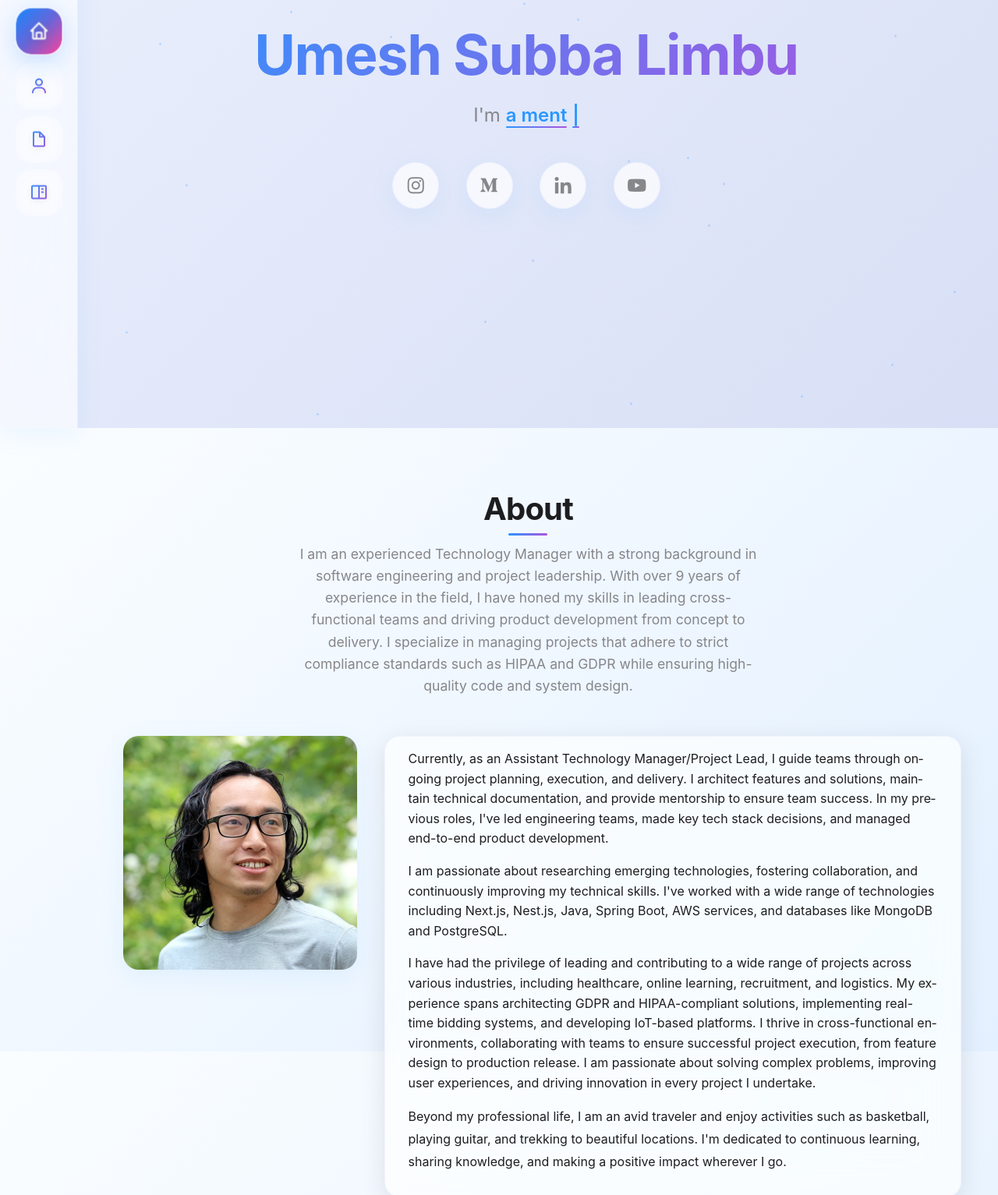
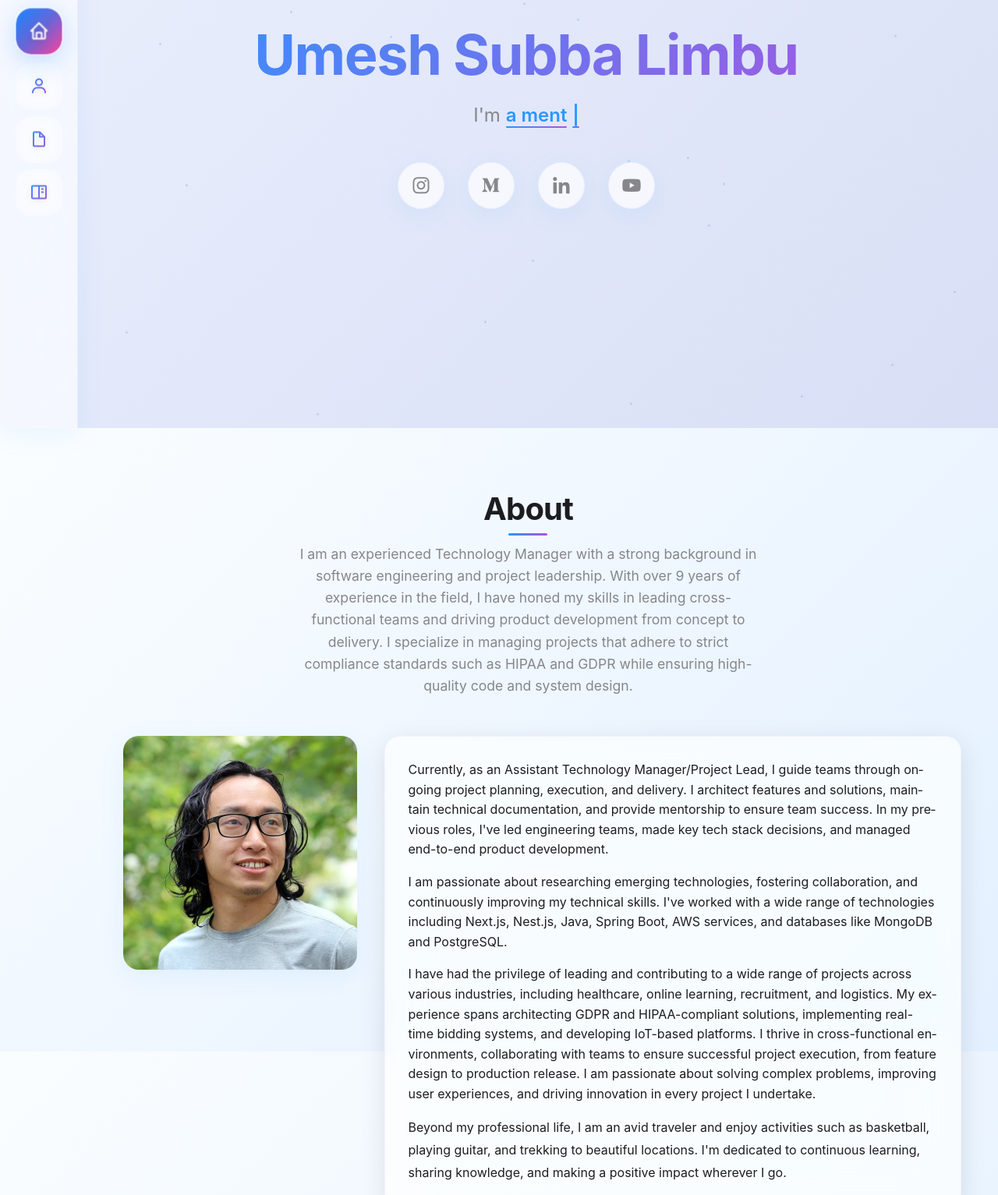
Before and after one commit to umes4ever/umes4ever.github.io, a plain HTML site: page index.html in a window 1280 px wide. Shown: the part 251-1784 px from the top of the page at 78% size. Drawn offline with Linux system fonts and the light colour scheme.

Commit message:
UI updates final

```diff
--- a/index.html
+++ b/index.html
@@ -96,7 +96,7 @@
         <span class="typed"
           data-typed-items=" a software engineer., a mentor.,  a continuous learner., a problem solver."></span>
       </p>
-      <div class="social-links">
+      <div class="social-links d-flex justify-content-center">
         <a href="https://www.instagram.com/umeshsubba.limbu" class="instagram" target="_blank"><i
             class="bx bxl-instagram"></i></a>
         <a href="https://umes4ever.medium.com/" class="medium" target="_blank"><i class="bx bxl-medium"></i></a>
@@ -128,8 +128,8 @@
           <div class="col-lg-4 d-flex justify-content-center">
             <img src="assets/img/profile-img.jpg" class="img-fluid" alt="" />
           </div>
-          <div class="col-lg-8 pt-4 pt-lg-0 content">
-            <p class="pt-3">
+          <div class="col-lg-8 content">
+            <p>
               Currently, as an Assistant Technology Manager/Project Lead, I guide teams through ongoing project
               planning, execution, and delivery. I architect features and solutions, maintain technical documentation,
               and provide mentorship to ensure team success. In my previous roles, I've led engineering teams, made key
```
